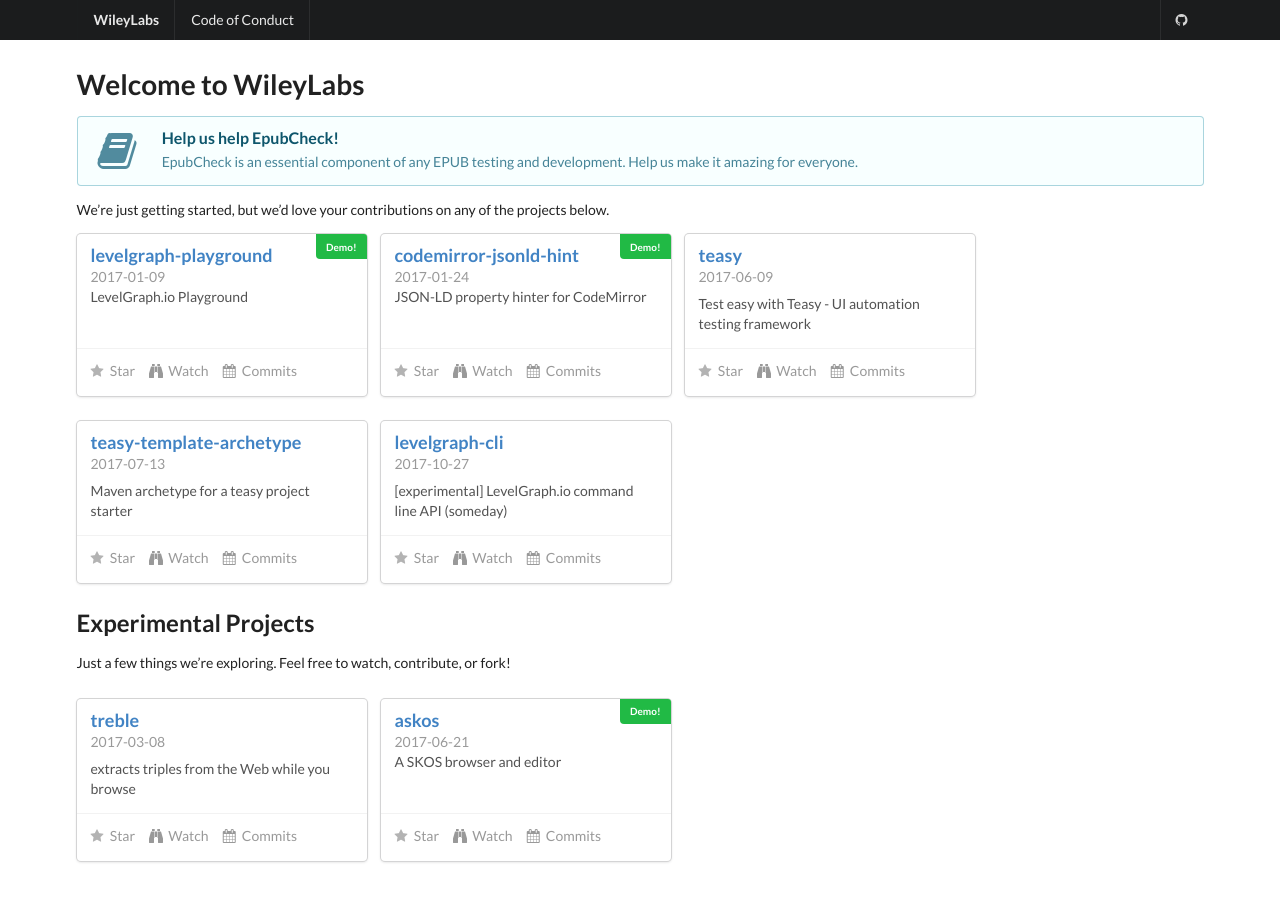
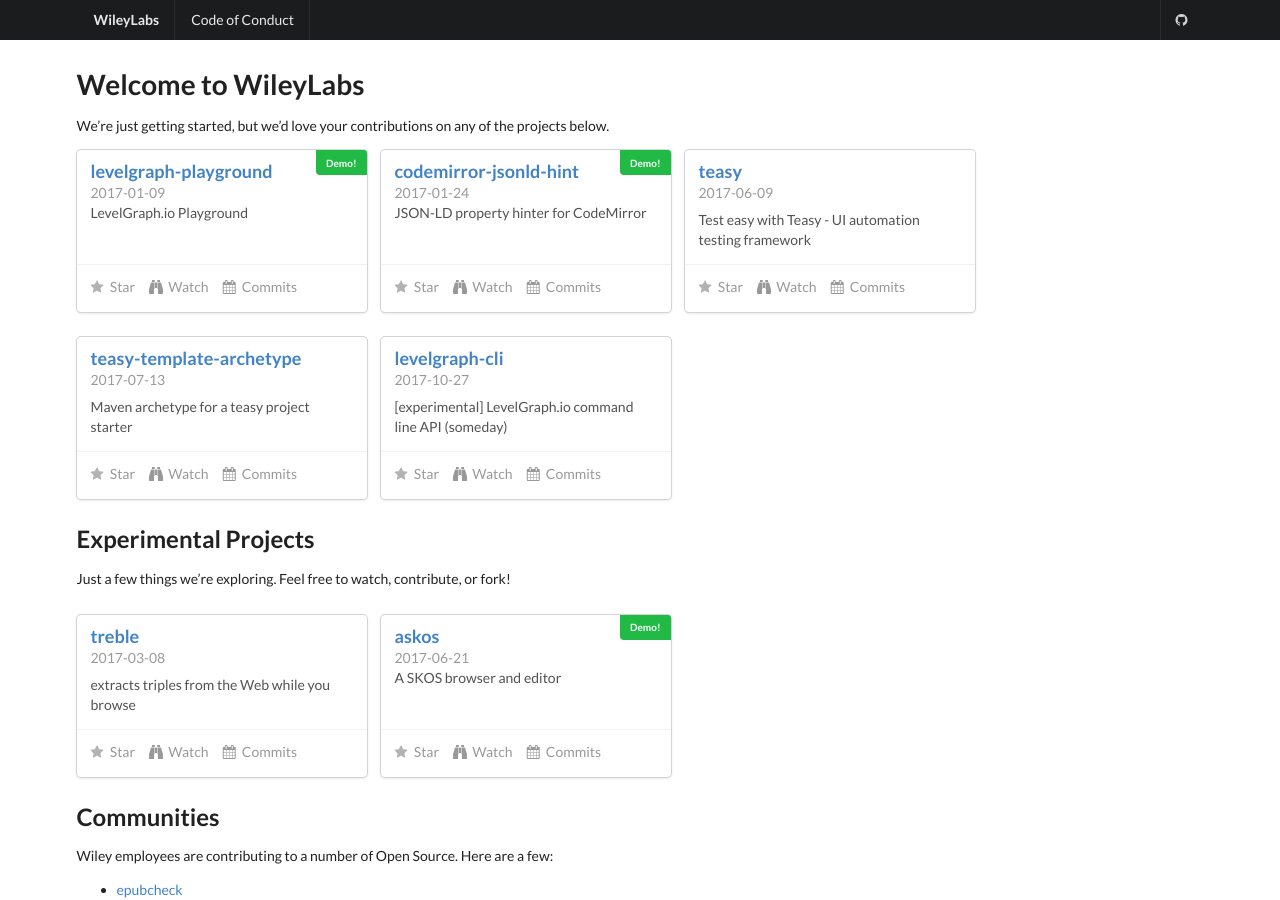
Before and after one commit to WileyLabs/wileylabs.github.io, a Jekyll site: the page built from index.md, in a window 1280 px wide and 900 px high. Built offline with Jekyll 4.4.1, drawn with Linux system fonts in a browser that asks for light colours; some of the changed text lies outside the part shown.

Commit message:
Add Communities list to home page; move epubcheck down

```diff
--- a/index.md
+++ b/index.md
@@ -6,7 +6,6 @@ layout: default
 title: Welcome to WileyLabs
 ---
 
-{% include epubcheck-message.html %}
 
 We're just getting started, but we'd love your contributions on any of the
 projects below.
@@ -29,3 +28,13 @@ projects below.
 Just a few things we're exploring. Feel free to watch, contribute, or fork!
 {% assign projects = site.data.repos | where: "fork","false" | where: "topics", "experiment" %}
 {% include project-cards.html %}
+
+## Communities
+
+Wiley employees are contributing to a number of Open Source. Here are a few:
+
+* [epubcheck](https://github.com/IDPF/epubcheck#readme)
+* [Apache Annotator](http://annotator.apache.org/)
+* [LevelGraph](http://levelgraph.io/)
+
+{% include epubcheck-message.html %}
```
